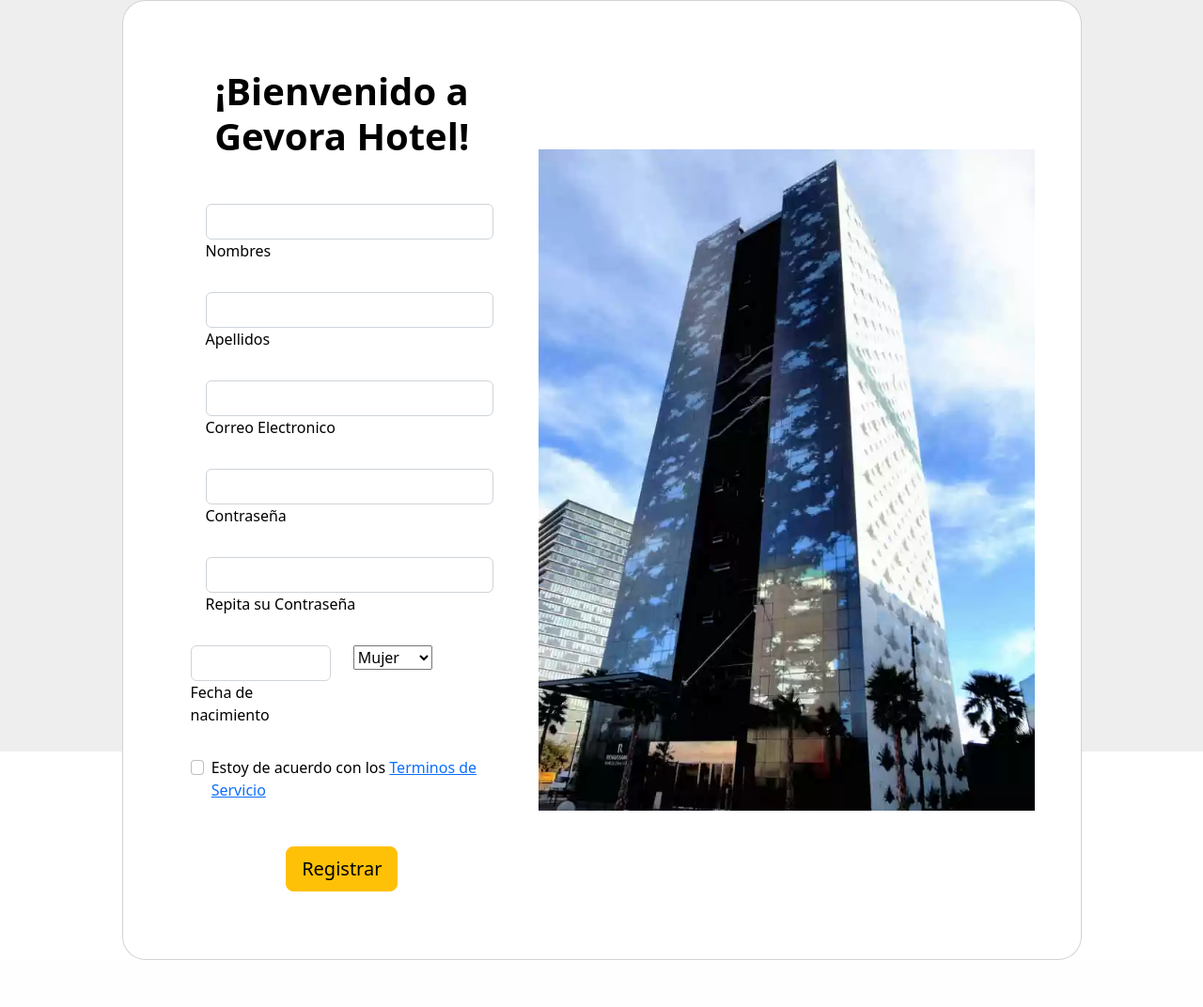
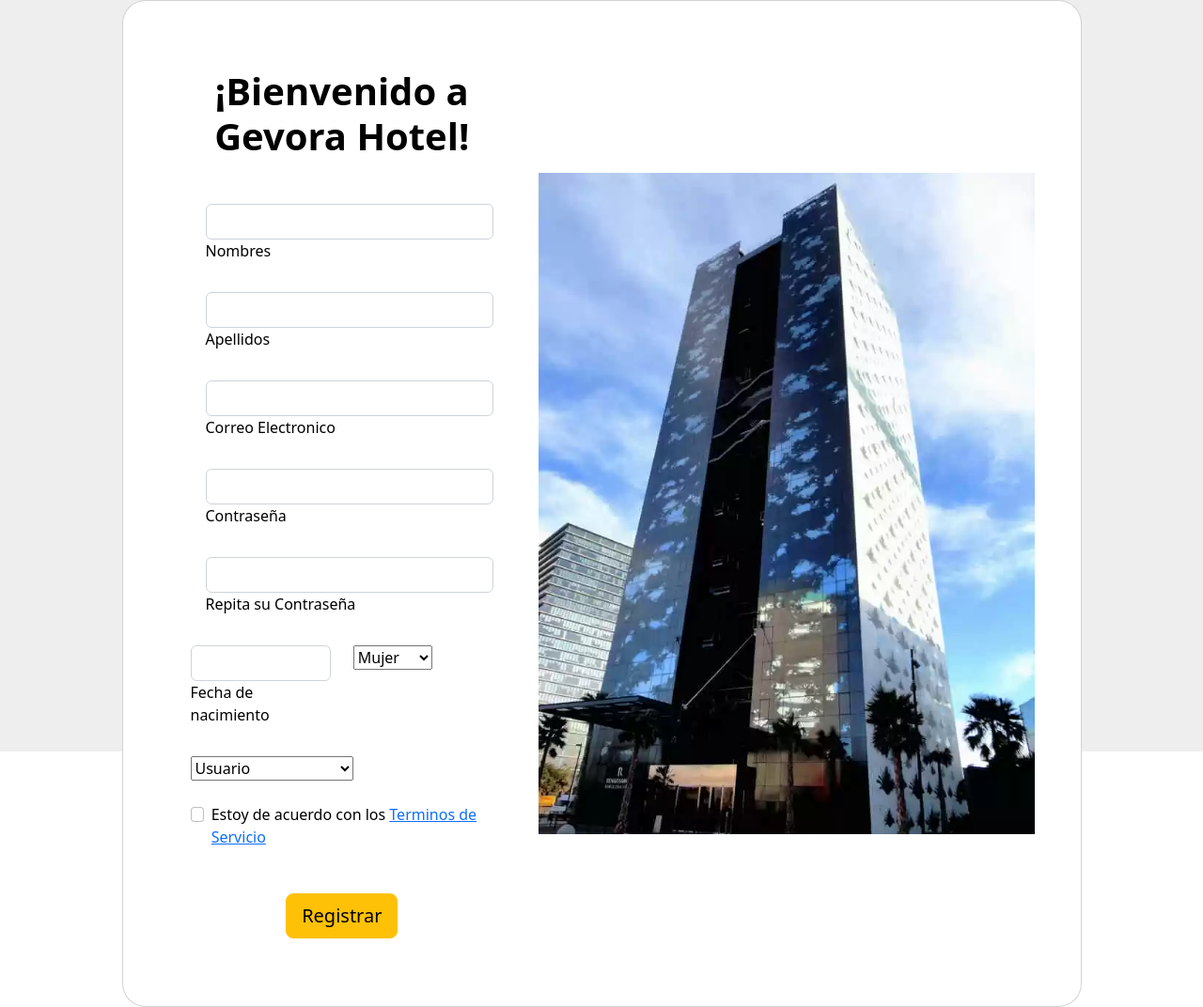
Before and after one commit to johnger13b/HotelApp, a Python web app: template templates/Sign Up.html in a window 1280 px wide. Shown: the whole page at 94% size. Before the commit the page ends 1022 px from the top, so only its background shows below. Run offline with Jinja, Linux system fonts and the light colour scheme; the template is opened without the code that fills it, so the values that code supplies are empty.

Commit message:
Added Rol, href correction

```diff
--- a/templates/Sign Up.html
+++ b/templates/Sign Up.html
@@ -86,10 +86,23 @@
                       </div>
                     </div>
 
+                    <div class="row">
+
+                      <div class="col-md-6 mb-4">
+
+                        <select class="select">
+                          <option value="1">Usuario</option>
+                          <option value="2">Administrador</option>
+                          <option value="3">Superadministrador</option>
+                        </select>
+
+                      </div>
+                    </div>
+
                     <div class="form-check d-flex justify-content-center mb-5">
                       <input class="form-check-input me-2" type="checkbox" value="" id="form2Example3c" />
                       <label class="form-check-label" for="form2Example3">
-                        Estoy de acuerdo con los <a href="assets/Privacidad.pdf">Terminos de Servicio</a>
+                        Estoy de acuerdo con los <a href="../static/Privacidad.pdf">Terminos de Servicio</a>
                       </label>
                     </div>
 
@@ -102,7 +115,7 @@
                 </div>
                 <div class="col-md-10 col-lg-6 col-xl-7 d-flex align-items-center order-1 order-lg-2">
 
-                  <img src="src/img/HotelDesign.webp" class="img-fluid" alt="Sample image">
+                  <img src="../static/img/HotelDesign.webp" class="img-fluid" alt="Sample image">
 
                 </div>
               </div>
```
